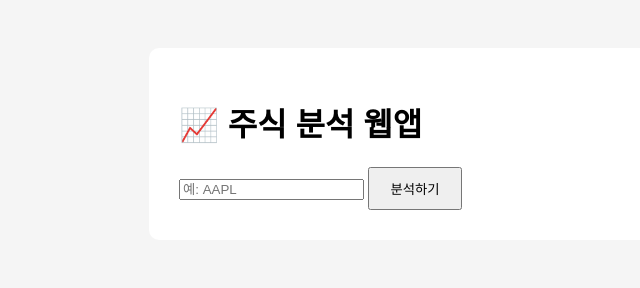
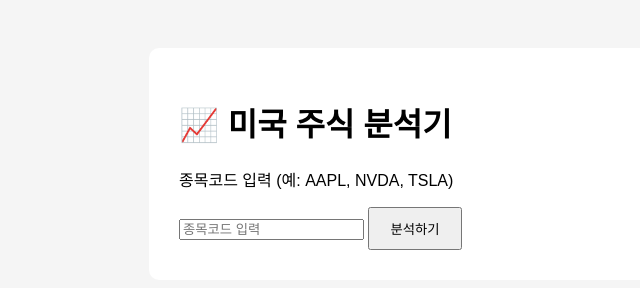
Before and after one commit to sonbyo-ship-it/sk, a plain HTML site: page index.html in a window 1280 px wide. Shown: the whole page, without its empty margins (111-751 px from the left). Drawn offline with Linux system fonts and the light colour scheme.

Commit message:
Update title and input placeholder in index.html

```diff
--- a/index.html
+++ b/index.html
@@ -3,20 +3,31 @@
 <head>
 <meta charset="UTF-8">
 <meta name="viewport" content="width=device-width, initial-scale=1.0">
-<title>주식 분석기</title>
+<title>주식 분석 웹앱</title>
 <link rel="stylesheet" href="style.css">
 </head>
 <body>
 
 <div class="container">
-<h1>📈 주식 분석 웹앱</h1>
 
-<input type="text" id="ticker" placeholder="예: AAPL">
-<button onclick="analyze()">분석하기</button>
+<h1>📈 미국 주식 분석기</h1>
+
+<p>종목코드 입력 (예: AAPL, NVDA, TSLA)</p>
+
+<input
+type="text"
+id="ticker"
+placeholder="종목코드 입력">
+
+<button onclick="analyze()">
+분석하기
+</button>
 
 <div id="result"></div>
+
 </div>
 
 <script src="script.js"></script>
+
 </body>
 </html>
```
